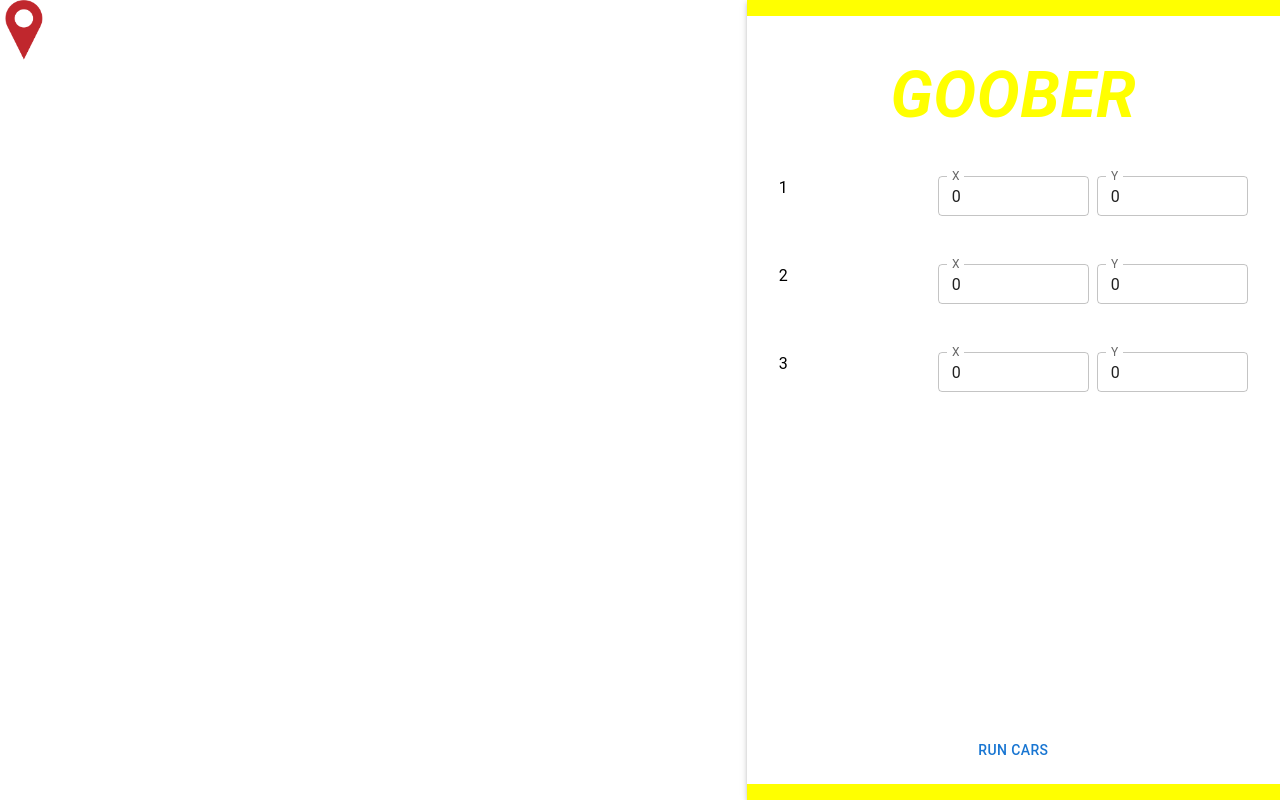
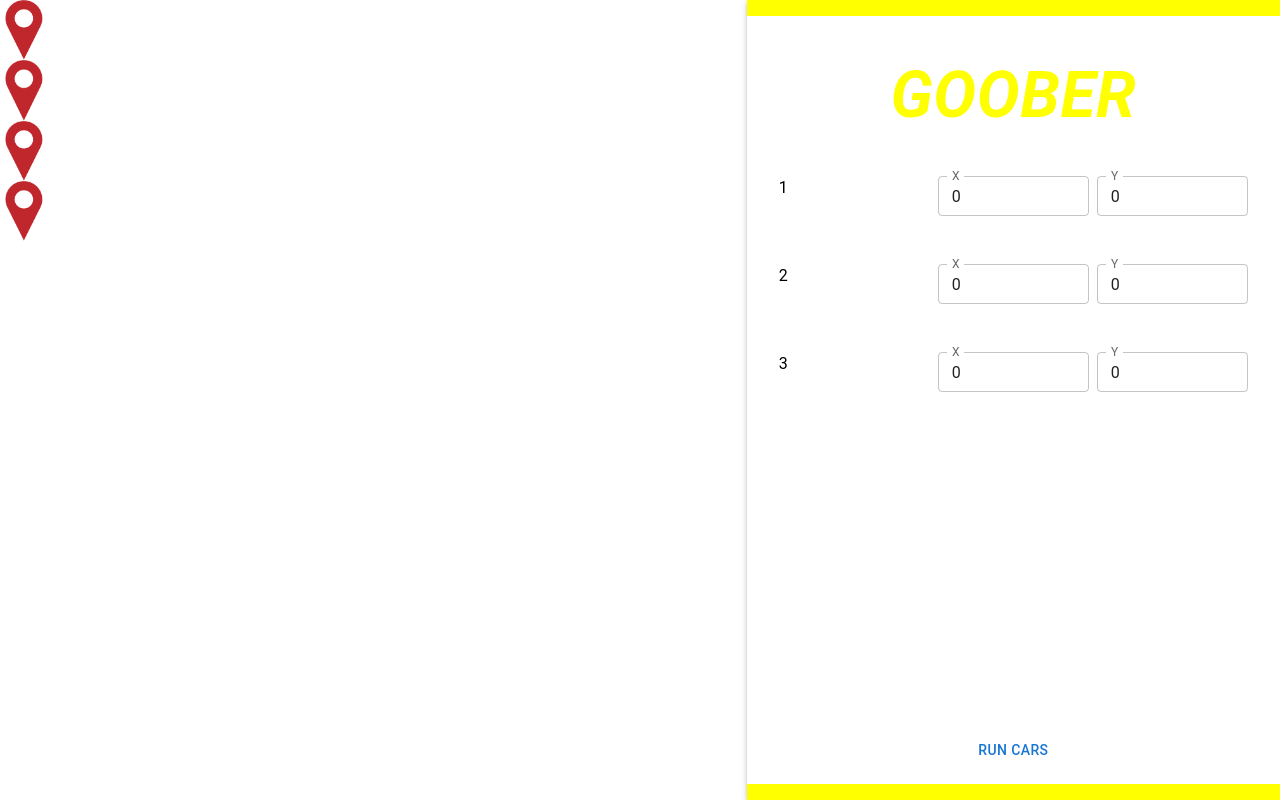
Before and after one commit to caiodasilva2005/Goober, a Next.js app: page / in a window 1280 px wide. Built offline with nearby package versions, Linux system fonts and the light colour scheme.

Commit message:
Updating occupied works

```diff
--- a/app/components/LocationSelector.tsx
+++ b/app/components/LocationSelector.tsx
@@ -23,7 +23,9 @@ const LocationSelector = ({ car, onSelect }) => {
           <TextField
             id="outlined-read-only-input"
             label="X"
-            defaultValue={car.location === undefined ? 0 : car.location.Xpos}
+            defaultValue={
+              car.selectedLocation === undefined ? 0 : car.selectedLocation.Xpos
+            }
             size="small"
             InputProps={{
               readOnly: true,
@@ -34,7 +36,9 @@ const LocationSelector = ({ car, onSelect }) => {
           <TextField
             id="outlined-read-only-input"
             label="Y"
-            defaultValue={car.location === undefined ? 0 : car.location.Ypos}
+            defaultValue={
+              car.selectedLocation === undefined ? 0 : car.selectedLocation.Ypos
+            }
             size="small"
             InputProps={{
               readOnly: true,
--- a/app/page.tsx
+++ b/app/page.tsx
@@ -5,6 +5,7 @@ import LocationSelectors from "./components/LocationSelectors";
 import { useState } from "react";
 import { Car, Location } from "./types/types";
 import LocationButton from "./components/LocationButton";
+import Model from "./components/Model";
 
 export default function Home() {
   const [cars, setCars] = useState<Car[]>([
@@ -44,7 +45,15 @@ export default function Home() {
       Ypos: 3,
       occupied: false,
     },
+    {
+      id: 4,
+      name: "loc4",
+      Xpos: 4,
+      Ypos: 4,
+      occupied: false,
+    },
   ]);
+
   const handleRun = () => {
     console.log("Running cars");
     const updatedCars = cars.map((car) => ({
@@ -62,26 +71,41 @@ export default function Home() {
     setCars(updatedCars);
   };
 
-  function occupyLocation(selectedLocation: Location) {
-    const updatedLocations = locations.map((location) => ({
-      ...location,
-      occupied: location.id === selectedLocation.id ? true : location.occupied,
-    }));
-    console.log(updatedLocations);
+  function updateOccupied(
+    selectedLocation: Location,
+    previousLocation: Location | undefined
+  ) {
+    const updatedLocations = locations.map((location) => {
+      if (previousLocation !== undefined && previousLocation.id === location.id)
+        return { ...previousLocation, occupied: false };
+      if (selectedLocation.id === location.id)
+        return { ...selectedLocation, occupied: true };
+      return location;
+    });
     setLocations(updatedLocations);
+  }
+
+  function updateIndex(index: number, numCars: number) {
+    if (index !== numCars - 1) return index + 1;
+    else return 0;
   }
 
   const handleLocation = (location: Location) => {
     const selectedIndex = cars.findIndex((car) => car.selected);
     let updatedCars = [...cars];
-    if (selectedIndex !== -1) {
-      updatedCars[selectedIndex].location = location;
-      occupyLocation(location);
-      if (selectedIndex !== cars.length - 1)
-        handleSelect(updatedCars[selectedIndex + 1]);
-      else handleSelect(updatedCars[0]);
+    if (selectedIndex === -1) {
+      handleSelect(updatedCars[0]);
+      return;
+    }
+
+    if (location.occupied === false) {
+      const previousLocation = updatedCars[selectedIndex].selectedLocation;
+      updatedCars[selectedIndex].selectedLocation = location;
+      updateOccupied(location, previousLocation);
+      const newIndex = updateIndex(selectedIndex, cars.length);
+      handleSelect(updatedCars[newIndex]);
     } else {
-      handleSelect(updatedCars[0]);
+      console.log("occupied");
     }
   };
 
@@ -91,6 +115,18 @@ export default function Home() {
         <Grid item xs={7}>
           <LocationButton
             location={locations[0]}
+            onLocSelect={handleLocation}
+          />
+          <LocationButton
+            location={locations[1]}
+            onLocSelect={handleLocation}
+          />
+          <LocationButton
+            location={locations[2]}
+            onLocSelect={handleLocation}
+          />
+          <LocationButton
+            location={locations[3]}
             onLocSelect={handleLocation}
           />
         </Grid>
--- a/app/types/types.tsx
+++ b/app/types/types.tsx
@@ -8,6 +8,6 @@ export interface Location {
 
 export interface Car {
   id: number;
-  location?: Location;
+  selectedLocation?: Location;
   selected: boolean;
 }
```
